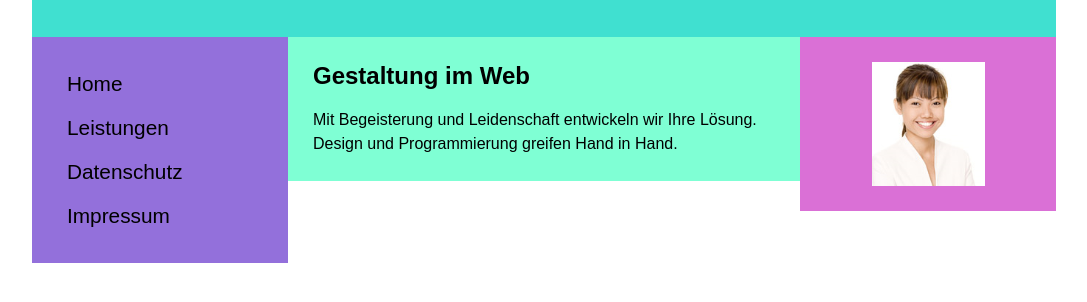
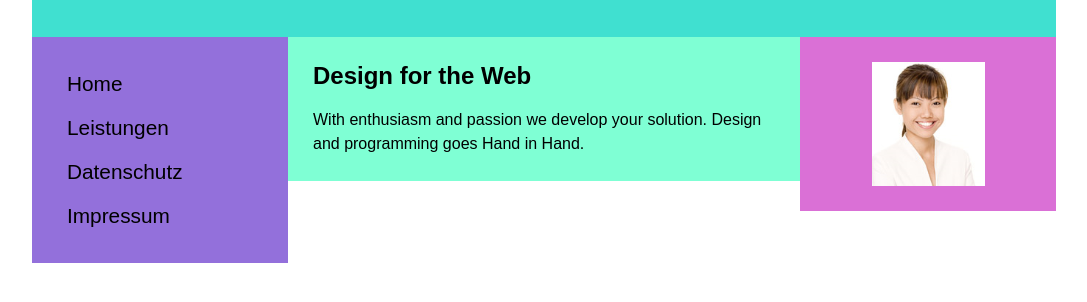
Before and after one commit to Mattens/WebSite_MultiPage, a plain HTML site: page index.html in a window 1280 px wide. Shown: the part 90-392 px from the top of the page, without its empty margins (96-1183 px from the left). Drawn offline with Linux system fonts and the light colour scheme.

Commit message:
Converted to english

```diff
--- a/index.html
+++ b/index.html
@@ -32,11 +32,11 @@
 
 	<article>
 
-		<h2>Gestaltung im Web</h2>
+		<h2>Design for the Web</h2>
 		<br>
 		<p>
-			Mit Begeisterung und Leidenschaft entwickeln wir Ihre Lösung.
-			Design und Programmierung greifen Hand in Hand.
+			With enthusiasm and passion we develop your solution.
+			Design and programming goes Hand in Hand.
 		</p>
 
 	</article>
```
